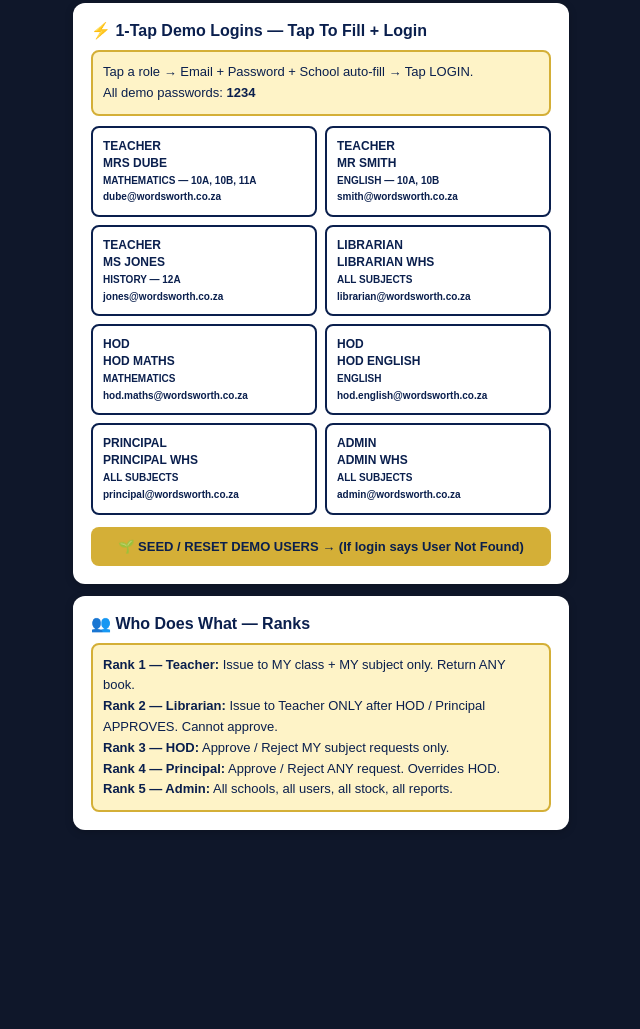
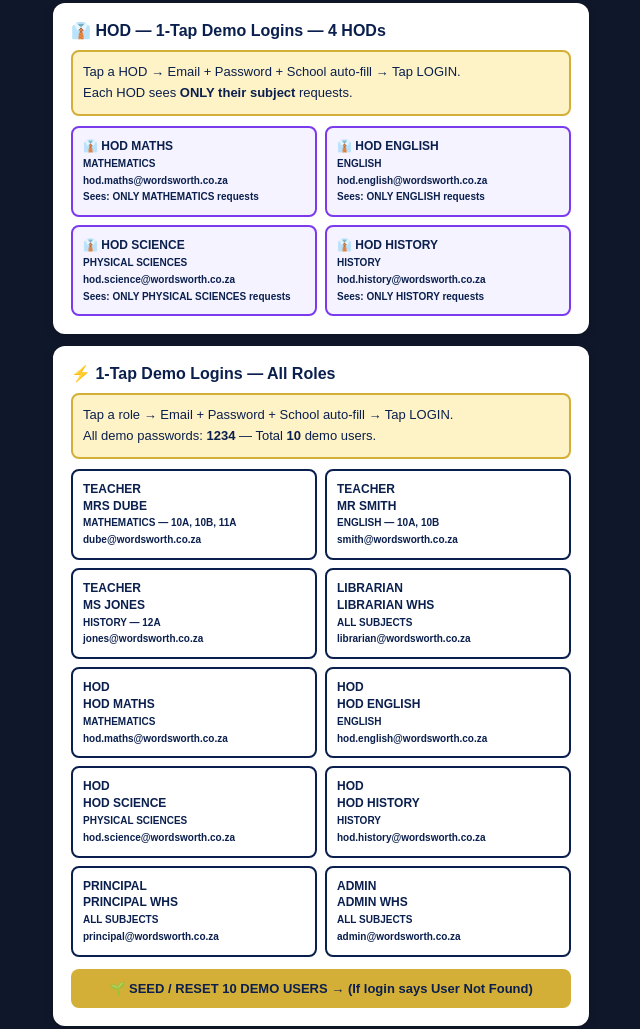
Before and after one commit to vusichauke3037-glitch/WORDSWORTH, a plain HTML site: page login.html in a window 1280 px wide. Shown: the part 703-1732 px from the top of the page, without its empty margins (319-959 px from the left). Before the commit the page ends 1557 px from the top, so only its background shows below. Drawn offline with Linux system fonts and the light colour scheme.

Commit message:
Update layout and demo login functionality in login.html

```diff
--- a/login.html
+++ b/login.html
@@ -7,7 +7,7 @@
 *{box-sizing:border-box}body{margin:0;font-family:Arial,sans-serif;background:#0f172a;color:#0a1f4d}
 header{background:#0a1f4d;color:#fff;padding:18px 12px;text-align:center;border-bottom:4px solid #d4af37}
 header h1{margin:0;font-size:22px}header p{margin:6px 0 0;font-size:12px;color:#d4af37}
-.wrap{max-width:520px;margin:0 auto;padding:12px}
+.wrap{max-width:560px;margin:0 auto;padding:12px}
 .card{background:#fff;border-radius:12px;padding:18px;margin-bottom:12px;box-shadow:0 2px 8px rgba(0,0,0,.2)}
 h2{margin:0 0 10px;font-size:16px}label{font-weight:900;font-size:13px;display:block;margin-top:12px}
 input,select{width:100%;padding:14px;border:2px solid #0a1f4d;border-radius:8px;font-size:16px;font-weight:700;background:#fff;color:#0a1f4d}
@@ -20,7 +20,9 @@ input:focus,select:focus{border-color:#d4af37;outline:none;background:#fef3c7}
 .demo-grid{display:grid;grid-template-columns:1fr 1fr;gap:8px;margin-top:10px}
 .demo-grid button{border:2px solid #0a1f4d;border-radius:8px;padding:10px;font-weight:900;cursor:pointer;font-size:12px;background:#fff;color:#0a1f4d;text-align:left;line-height:1.4}
 .demo-grid button:hover{background:#fef3c7}
-.demo-grid button b{color:#0a1f4d}
+.hod-grid{display:grid;grid-template-columns:1fr 1fr;gap:8px;margin-top:10px}
+.hod-grid button{border:2px solid #7c3aed;border-radius:8px;padding:10px;font-weight:900;cursor:pointer;font-size:12px;background:#f5f3ff;color:#0a1f4d;text-align:left;line-height:1.4}
+.hod-grid button:hover{background:#ede9fe}
 </style></head>
 <body>
 <header><h1>🏫 MAKHANANI LTSM 2.0</h1><p>LEARNING & TEACHING SUPPORT MATERIAL • WORDSWORTH HIGH SCHOOL</p></header>
@@ -38,17 +40,23 @@ input:focus,select:focus{border-color:#d4af37;outline:none;background:#fef3c7}
 </div>
 
 <div class="card">
-<h2>⚡ 1-Tap Demo Logins — Tap To Fill + Login</h2>
-<div class="info">Tap a role → Email + Password + School auto-fill → Tap LOGIN.<br>All demo passwords: <b>1234</b></div>
+<h2>👔 HOD — 1-Tap Demo Logins — 4 HODs</h2>
+<div class="info">Tap a HOD → Email + Password + School auto-fill → Tap LOGIN.<br>Each HOD sees <b>ONLY their subject</b> requests.</div>
+<div class="hod-grid" id="hodGrid"></div>
+</div>
+
+<div class="card">
+<h2>⚡ 1-Tap Demo Logins — All Roles</h2>
+<div class="info">Tap a role → Email + Password + School auto-fill → Tap LOGIN.<br>All demo passwords: <b>1234</b> — Total <b>10</b> demo users.</div>
 <div class="demo-grid" id="demoGrid"></div>
-<button class="btn btn-gold" onclick="seedDemoUsers()">🌱 SEED / RESET DEMO USERS → (If login says User Not Found)</button>
+<button class="btn btn-gold" onclick="seedDemoUsers()">🌱 SEED / RESET 10 DEMO USERS → (If login says User Not Found)</button>
 <div id="seedMsg"></div>
 </div>
 
 <div class="card"><h2>👥 Who Does What — Ranks</h2><div class="info">
 <b>Rank 1 — Teacher:</b> Issue to MY class + MY subject only. Return ANY book.<br>
 <b>Rank 2 — Librarian:</b> Issue to Teacher ONLY after HOD / Principal APPROVES. Cannot approve.<br>
-<b>Rank 3 — HOD:</b> Approve / Reject MY subject requests only.<br>
+<b>Rank 3 — HOD:</b> Approve / Reject MY subject requests only — MATHS / ENGLISH / SCIENCE / HISTORY.<br>
 <b>Rank 4 — Principal:</b> Approve / Reject ANY request. Overrides HOD.<br>
 <b>Rank 5 — Admin:</b> All schools, all users, all stock, all reports.
 </div></div>
@@ -71,8 +79,10 @@ let demoUsers=[
   {email:'librarian@wordsworth.co.za',pass:'1234',name:'LIBRARIAN WHS',role:'Librarian',rank:2,subject:'',schoolId:'WHS',schoolName:'WORDSWORTH HIGH SCHOOL',page:'librarian.html'},
   {email:'hod.maths@wordsworth.co.za',pass:'1234',name:'HOD MATHS',role:'HOD',rank:3,subject:'MATHEMATICS',schoolId:'WHS',schoolName:'WORDSWORTH HIGH SCHOOL',page:'hod.html'},
   {email:'hod.english@wordsworth.co.za',pass:'1234',name:'HOD ENGLISH',role:'HOD',rank:3,subject:'ENGLISH',schoolId:'WHS',schoolName:'WORDSWORTH HIGH SCHOOL',page:'hod.html'},
-  {email:'principal@wordsworth.co.za',pass:'1234',name:'PRINCIPAL WHS',role:'Principal',rank:4,subject:'',schoolId:'WHS',schoolName:'WORDSWORTH HIGH SCHOOL',page:'principal.html'},
-  {email:'admin@wordsworth.co.za',pass:'1234',name:'ADMIN WHS',role:'Admin',rank:5,subject:'',schoolId:'WHS',schoolName:'WORDSWORTH HIGH SCHOOL',page:'admin.html'},
+  {email:'hod.science@wordsworth.co.za',pass:'1234',name:'HOD SCIENCE',role:'HOD',rank:3,subject:'PHYSICAL SCIENCES',schoolId:'WHS',schoolName:'WORDSWORTH HIGH SCHOOL',page:'hod.html'},
+  {email:'hod.history@wordsworth.co.za',pass:'1234',name:'HOD HISTORY',role:'HOD',rank:3,subject:'HISTORY',schoolId:'WHS',schoolName:'WORDSWORTH HIGH SCHOOL',page:'hod.html'},
+  {email:'principal@wordsworth.co.za',pass:'1234',name:'PRINCIPAL WHS',role:'Principal',rank:4,subject:'ALL SUBJECTS',schoolId:'WHS',schoolName:'WORDSWORTH HIGH SCHOOL',page:'principal.html'},
+  {email:'admin@wordsworth.co.za',pass:'1234',name:'ADMIN WHS',role:'Admin',rank:5,subject:'ALL SUBJECTS',schoolId:'WHS',schoolName:'WORDSWORTH HIGH SCHOOL',page:'admin.html'},
 ];
 let rolePages={Teacher:'teacher.html',Librarian:'librarian.html',HOD:'hod.html',Principal:'principal.html',Admin:'admin.html'};
 function renderSchools(filter){
@@ -82,6 +92,8 @@ function renderSchools(filter){
 }
 function filterSchools(){ renderSchools(document.getElementById('schoolSearch').value.trim()); }
 function renderDemo(){
+  let hods=demoUsers.filter(u=>u.role==='HOD');
+  document.getElementById('hodGrid').innerHTML=hods.map(u=>{ let i=demoUsers.indexOf(u); return `<button onclick="fillDemo(${i})"><b>👔 ${u.name}</b><br><small>${u.subject}<br>${u.email}<br>Sees: ONLY ${u.subject} requests</small></button>`; }).join('');
   document.getElementById('demoGrid').innerHTML=demoUsers.map((u,i)=>`<button onclick="fillDemo(${i})"><b>${u.role.toUpperCase()}</b><br>${u.name}<br><small>${u.subject||'ALL SUBJECTS'}${u.teachingClasses?` — ${u.teachingClasses.join(', ')}`:''}<br>${u.email}</small></button>`).join('');
 }
 function fillDemo(i){
@@ -91,20 +103,20 @@ function fillDemo(i){
   document.getElementById('schoolSearch').value='WORDS';
   renderSchools('WORDS');
   document.getElementById('school').value=u.schoolId;
-  document.getElementById('msg').innerHTML=`<div class="ok">✅ Filled: <b>${u.name}</b> — ${u.role} — ${u.schoolId}<br>Tap <b>LOGIN</b> to continue → ${u.page}</div>`;
+  document.getElementById('msg').innerHTML=`<div class="ok">✅ Filled: <b>${u.name}</b> — ${u.role} — ${u.subject||'ALL'} — ${u.schoolId}<br>Tap <b>LOGIN</b> to continue → ${u.page}</div>`;
   document.getElementById('email').scrollIntoView({behavior:'smooth',block:'center'});
 }
 async function seedDemoUsers(){
   let el=document.getElementById('seedMsg');
-  el.innerHTML='<div class="info">Seeding demo users...</div>';
+  el.innerHTML='<div class="info">Seeding 10 demo users...</div>';
   try{
     for(let u of demoUsers){
       let key=u.email.replace(/[^a-zA-Z0-9]/g,'_').toLowerCase();
       await rtdb.ref('users/WHS/'+key).set({name:u.name,email:u.email.toLowerCase(),password:u.pass,role:u.role,rank:u.rank,subject:u.subject||'',teachingClasses:u.teachingClasses||[],schoolId:u.schoolId,schoolName:u.schoolName,active:true});
       await rtdb.ref('usersByEmail/'+key).set({name:u.name,email:u.email.toLowerCase(),password:u.pass,role:u.role,rank:u.rank,subject:u.subject||'',teachingClasses:u.teachingClasses||[],schoolId:u.schoolId,schoolName:u.schoolName,active:true});
     }
-    el.innerHTML=`<div class="ok">✅ Seeded <b>${demoUsers.length}</b> demo users to Firebase (users/WHS + usersByEmail)<br>HOD MATHS + HOD ENGLISH + PRINCIPAL now exist.<br>Tap any demo button above, then LOGIN.</div>`;
-  }catch(e){ el.innerHTML=`<div class="warn">⛔ Seed failed: ${e.message}<br>Login will still work offline with demo list below — Tap demo, then LOGIN.</div>`; }
+    el.innerHTML=`<div class="ok">✅ Seeded <b>10</b> demo users to Firebase (users/WHS + usersByEmail)<br>HOD MATHS + HOD ENGLISH + HOD SCIENCE + HOD HISTORY + PRINCIPAL now exist.<br>Tap any demo button above, then LOGIN.</div>`;
+  }catch(e){ el.innerHTML=`<div class="warn">⛔ Seed failed: ${e.message}<br>Login will still work offline with demo list — Tap demo, then LOGIN.</div>`; }
 }
 async function doLogin(){
   let email=document.getElementById('email').value.trim().toLowerCase();
@@ -114,7 +126,6 @@ async function doLogin(){
   if(!email){ msg.innerHTML='<div class="warn">⚠️ Type Email.</div>'; return; }
   if(!pass){ msg.innerHTML='<div class="warn">⚠️ Type Password.</div>'; return; }
   if(!schoolId){ msg.innerHTML='<div class="warn">⚠️ Pick School — Type WORDS in Search, then pick WORDSWORTH.</div>'; return; }
-  // 1. Try demo list first — Works even if Firebase empty / offline
   let demo=demoUsers.find(u=>u.email.toLowerCase()===email);
   if(demo && demo.pass===pass && demo.schoolId===schoolId){
     localStorage.setItem('makhanani_user', JSON.stringify({...demo, password:undefined}));
@@ -122,27 +133,21 @@ async function doLogin(){
     setTimeout(()=>location.href=demo.page, 600);
     return;
   }
-  // 2. Try Firebase usersByEmail + users/WHS
   try{
     let key=email.replace(/[^a-zA-Z0-9]/g,'_').toLowerCase();
     let snap=await rtdb.ref('usersByEmail/'+key).once('value');
     let u=snap.val();
-    if(!u){
-      let snap2=await rtdb.ref('users/'+schoolId+'/'+key).once('value');
-      u=snap2.val();
-    }
+    if(!u){ let snap2=await rtdb.ref('users/'+schoolId+'/'+key).once('value'); u=snap2.val(); }
     if(u && String(u.password||'1234')===pass){
-      let role=toCaps(u.role||'Teacher');
-      let page=rolePages[role]||'teacher.html';
+      let page=rolePages[u.role]||'teacher.html';
       let clean={name:u.name||email,email:u.email||email,role:u.role||'Teacher',rank:u.rank||1,subject:u.subject||'',teachingClasses:u.teachingClasses||[],schoolId:u.schoolId||schoolId,schoolName:u.schoolName||schoolId};
       localStorage.setItem('makhanani_user', JSON.stringify(clean));
       msg.innerHTML=`<div class="ok">✅ Welcome <b>${clean.name}</b> — ${clean.role} — Going to ${page}...</div>`;
       setTimeout(()=>location.href=page, 600);
       return;
     }
-    msg.innerHTML=`<div class="warn">⛔ User not found / Wrong password.<br>Tap <b>🌱 SEED / RESET DEMO USERS</b> above, then tap a demo button, then LOGIN.<br>Demo password is <b>1234</b>.</div>`;
+    msg.innerHTML=`<div class="warn">⛔ User not found / Wrong password.<br>Tap <b>🌱 SEED / RESET 10 DEMO USERS</b> above, then tap a demo button, then LOGIN.<br>Demo password is <b>1234</b>.</div>`;
   }catch(e){
-    // 3. Offline fallback — If demo email matches but school differs, still allow if password matches
     if(demo && demo.pass===pass){
       localStorage.setItem('makhanani_user', JSON.stringify({...demo, schoolId, password:undefined}));
       msg.innerHTML=`<div class="ok">✅ Welcome (offline) <b>${demo.name}</b> — Going to ${demo.page}...</div>`;
```
